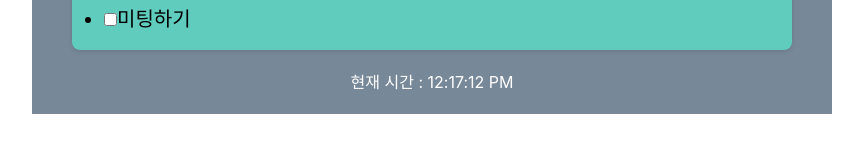
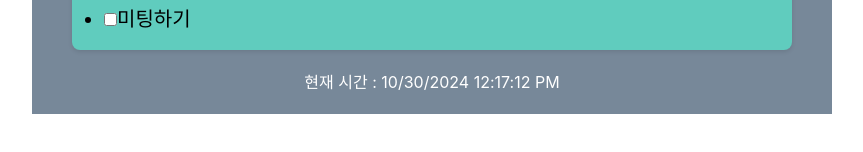
Before and after one commit to Algoruu/ReactExam, a React (Create React App) app in the folder todolist/: page / in a window 1280 px wide. Shown: the part 214-366 px from the top of the page, without its empty margins (208-1071 px from the left). Built offline with nearby package versions, Linux system fonts and the light colour scheme.

Commit message:
날짜 추가

```diff
--- a/todolist/src/Timer.tsx
+++ b/todolist/src/Timer.tsx
@@ -27,7 +27,7 @@ const Clock : React.FC = () => {
 
     return (
         <div>
-            현재 시간 : {time.toLocaleTimeString()}
+            현재 시간 : {time.toLocaleDateString()} {time.toLocaleTimeString()}
         </div>
     )
 }
```
